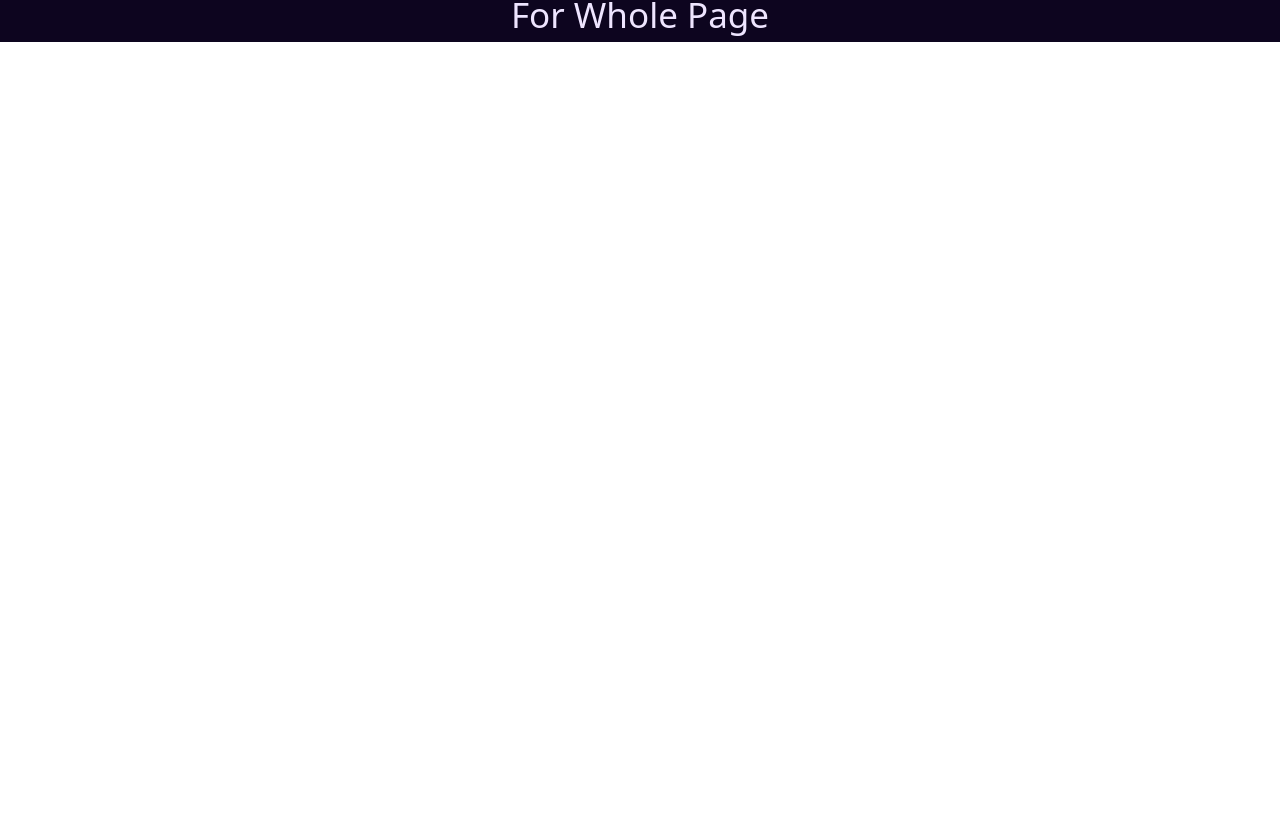
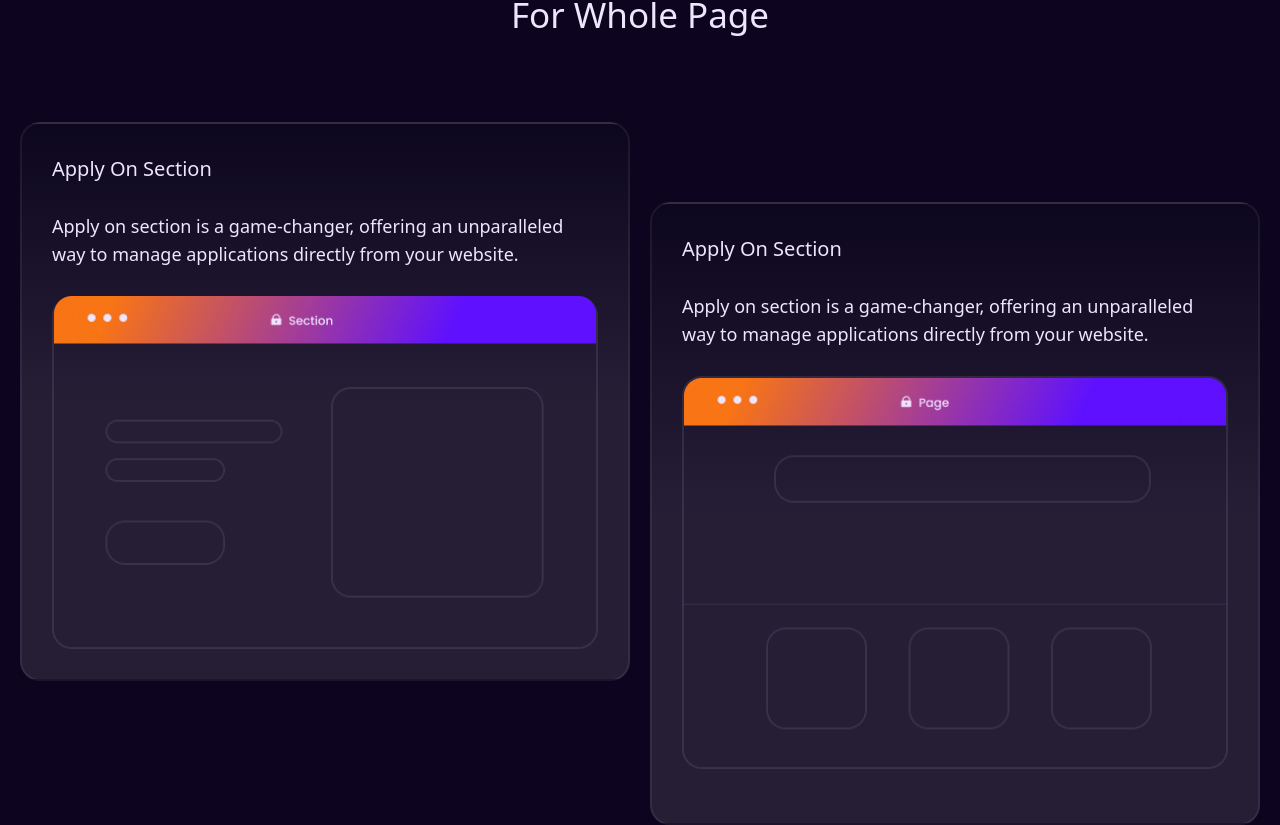
Before and after one commit to RawshanaraEity/Motion-Art, a React (Vite) app: page / in a window 1280 px wide. Shown: the part 1300-2125 px from the top of the page. Before the commit the page ends 1342 px from the top, so only its background shows below. Built offline with nearby package versions, Linux system fonts and the light colour scheme.

Commit message:
added apply card

```diff
--- a/src/Component/Apply/Apply.jsx
+++ b/src/Component/Apply/Apply.jsx
@@ -6,6 +6,18 @@ const Apply = () => {
             <div className="w-[580px] mx-auto">
                 <h2 className="text-[35px] font-medium leading-[55px] text-center">Apply On Any Section Or Enable For Whole Page</h2>
             </div>
+            <div className="flex gap-5 mt-20 mx-5">
+                <div className="mb-36 border-2 border-[#FFFFFF10] rounded-[20px] p-[30px] bg-gradient-to-b from-[#0D061F] via-[#251E35] to-[#251E35]">
+                    <h4 className="text-[20px] font-medium">Apply On Section</h4>
+                    <p className="text-[18px] font-light leading-7 py-7">Apply on section is a game-changer, offering an unparalleled way to manage applications directly from your website. </p>
+                    <img src="/image/motionarteffect-img11.png" alt="" />
+                </div>
+                <div className="mt-20 border-2 border-[#FFFFFF10] rounded-[20px] p-[30px] bg-gradient-to-b from-[#0D061F] via-[#251E35] to-[#251E35]">
+                    <h4 className="text-[20px] font-medium">Apply On Section</h4>
+                    <p className="text-[18px] font-light leading-7 py-7">Apply on section is a game-changer, offering an unparalleled way to manage applications directly from your website. </p>
+                    <img src="/image/motionarteffect-img10.png" alt="" />
+                </div>
+            </div>
         </div>
     );
 };
--- a/src/Component/Banner/Banner.jsx
+++ b/src/Component/Banner/Banner.jsx
@@ -2,7 +2,7 @@ const Banner = () => {
   return (
     <div>
       <div className="pt-10">
-        <img src="/public/image/MotionArtEffect-logo.png" alt="" />
+        <img src="image/MotionArtEffect-logo.png" alt="" />
       </div>
       <div className="w-[640px] mx-auto">
         <h1 className="text-[55px] font-medium leading-[65px]">
--- a/src/Component/Hero/Hero.jsx
+++ b/src/Component/Hero/Hero.jsx
@@ -12,7 +12,7 @@ const Hero = () => {
                     </div>
                 </div>
                 <div className="w-[505px] flex justify-end pt-3">
-                    <img src="/public/image/motionarteffect-img5.png" alt="" />
+                    <img src="image/motionarteffect-img5.png" alt="" />
                 </div>
             </div>
         </div>
--- a/src/Component/Reviews/Reviews.jsx
+++ b/src/Component/Reviews/Reviews.jsx
@@ -10,20 +10,20 @@ const Reviews = () => {
             {/* item 1 */}
            <div className="flex items-center gap-3 px-5 pt-[50px]">
                 <div>
-                    <img src="/public/image/motionarteffect-img2.png" alt="" />
+                    <img src="image/motionarteffect-img2.png" alt="" />
                 </div>
                 <div>
-                    <img src="/public/image/motionarteffect-img4.png" alt="" />
+                    <img src="image/motionarteffect-img4.png" alt="" />
                     <p className="pt-5">4.5 Score, 9 Reviews</p>
                 </div>
             </div>
             {/*item 2 */}
            <div className="flex items-center gap-3 px-5 pt-[50px]">
                 <div>
-                    <img src="/public/image/motionarteffect-img1.png" alt="" />
+                    <img src="image/motionarteffect-img1.png" alt="" />
                 </div>
                 <div>
-                    <img src="/public/image/motionarteffect-img4.png" alt="" />
+                    <img src="image/motionarteffect-img4.png" alt="" />
                     <p className="pt-5">4.5 Score, 9 Reviews</p>
                 </div>
             </div>
```
